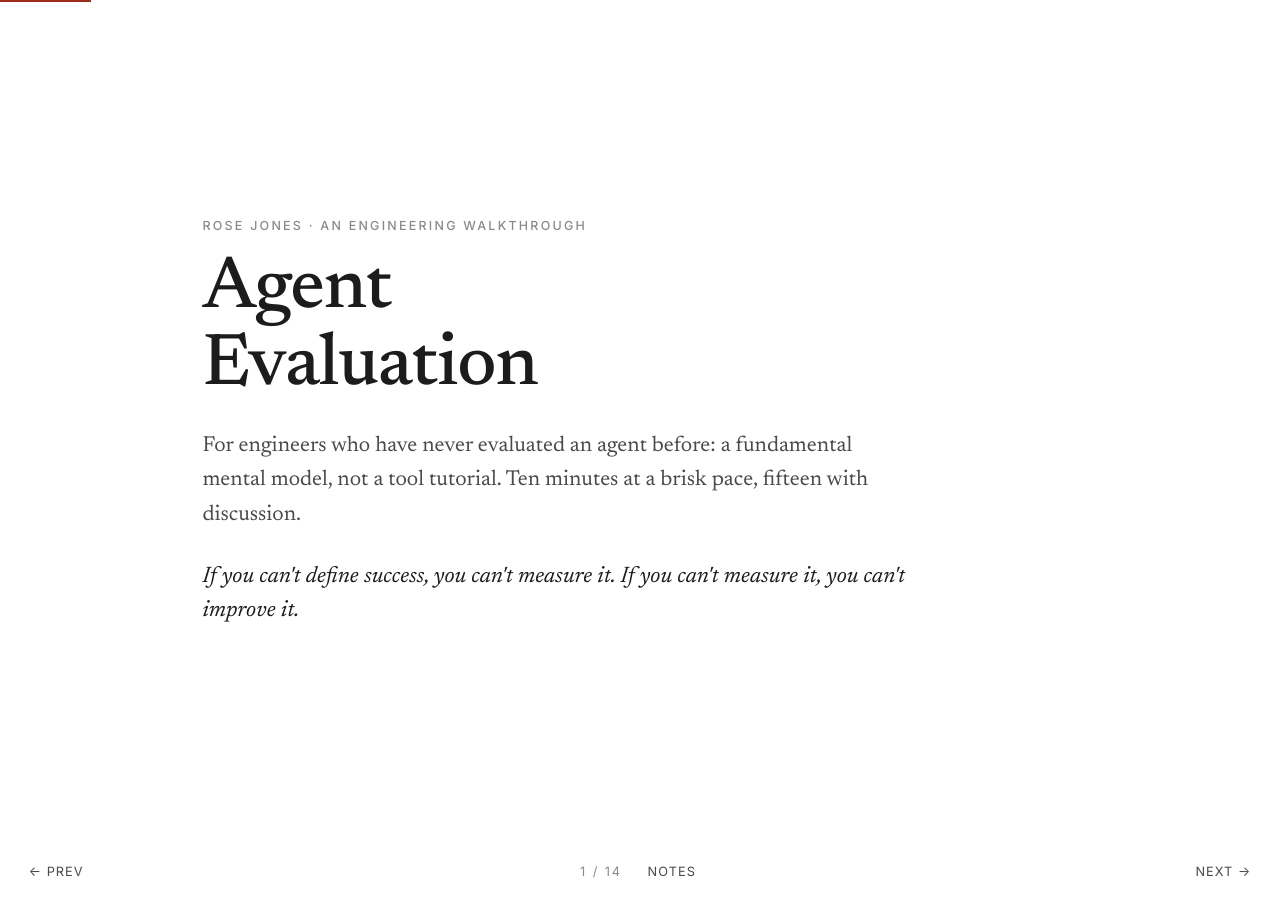
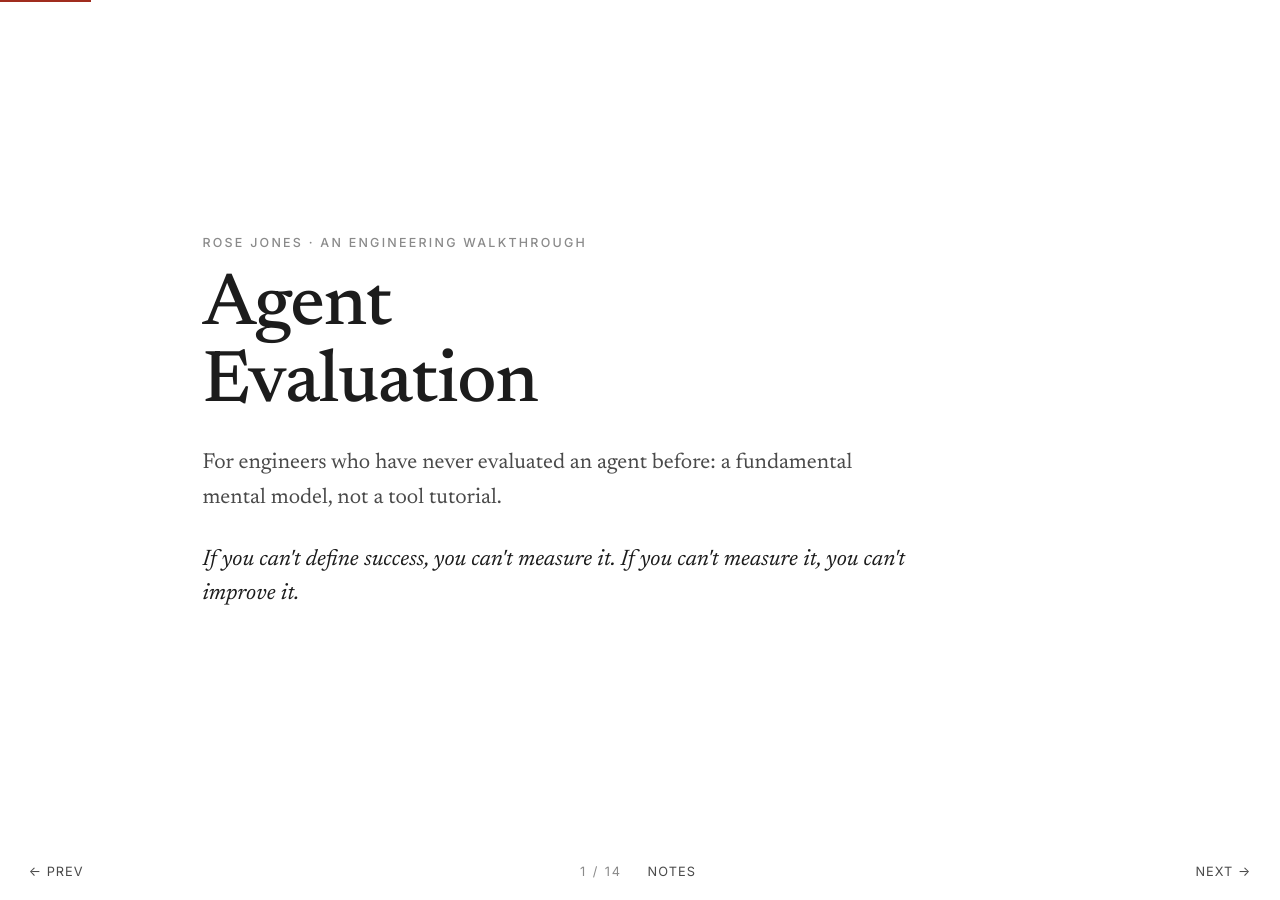
Before and after one commit to roseejones/roseejones.github.io, a Jekyll site: the page assets/slides/agent-evaluation.html, which Jekyll copies as it is, in a window 1280 px wide. Built offline with Jekyll 4.4.1, drawn with Linux system fonts in a browser that asks for light colours.

```diff
--- a/_data/topics.yml
+++ b/_data/topics.yml
@@ -2,5 +2,5 @@
   description: "Scrum, planning poker, and agile principles: presentation slides, an intro video, and curated references."
   url: /agile
 - title: Agent Evaluation
-  description: "A 10-minute walkthrough for engineers new to agent evaluation: metrics, eval-driven development, and closing the loop in production."
+  description: "A walkthrough for engineers new to agent evaluation: metrics, eval-driven development, and closing the loop in production."
   url: /evaluation
--- a/assets/slides/agent-evaluation.html
+++ b/assets/slides/agent-evaluation.html
@@ -250,9 +250,9 @@
   <section class="slide">
     <div class="label">Rose Jones · An engineering walkthrough</div>
     <h1>Agent<br>Evaluation</h1>
-    <p class="sub">For engineers who have never evaluated an agent before: a fundamental mental model, not a tool tutorial. Ten minutes at a brisk pace, fifteen with discussion.</p>
+    <p class="sub">For engineers who have never evaluated an agent before: a fundamental mental model, not a tool tutorial.</p>
     <p class="pull">If you can't define success, you can't measure it. If you can't measure it, you can't improve it.</p>
-    <aside class="notes">Frame the session: this is a mental-model talk, not a tooling tutorial. Read the one-liner aloud and promise to return to it at the end. Pace check: ten minutes if you hold questions, fifteen with discussion.</aside>
+    <aside class="notes">Frame the session: this is a mental-model talk, not a tooling tutorial. Read the one-liner aloud and promise to return to it at the end.</aside>
   </section>
 
   <!-- 2 · Why evals -->
```
